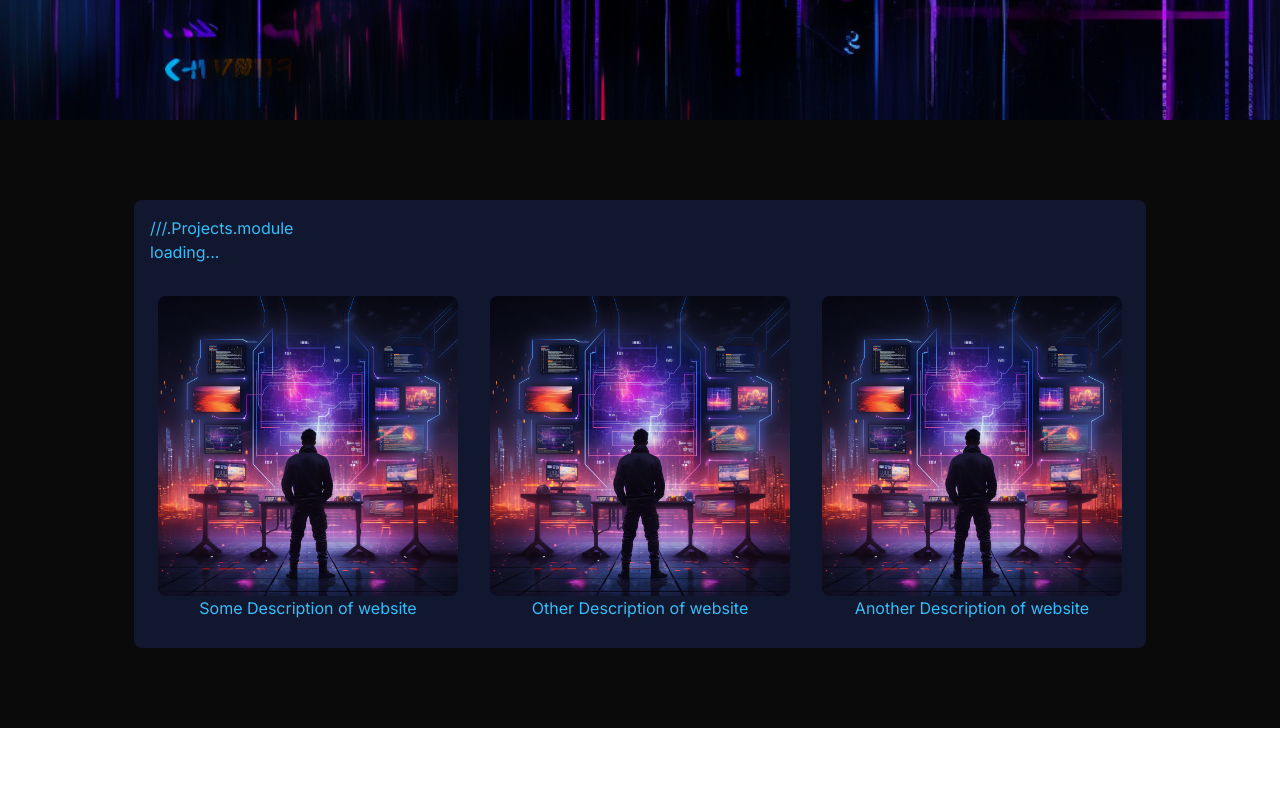
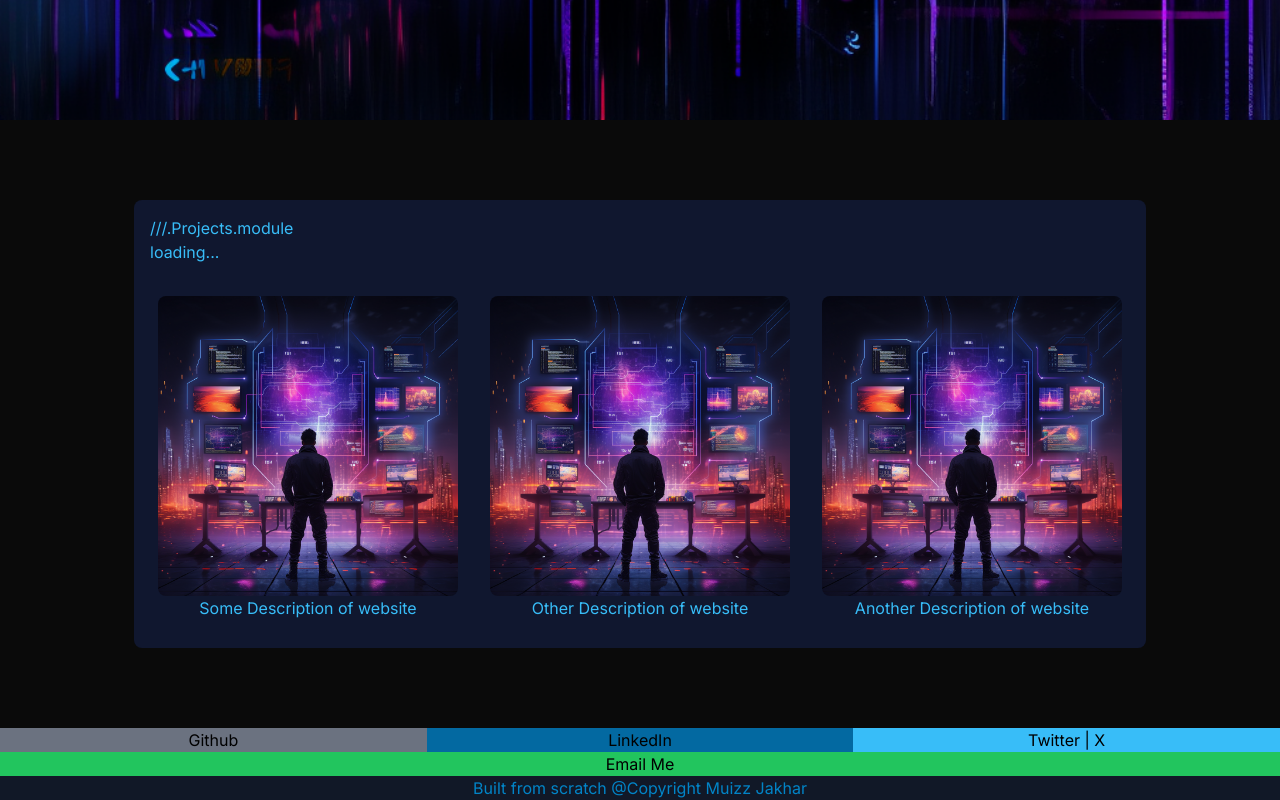
Before and after one commit to MtJakhar/my-portfolio, a Next.js app: page / in a window 1280 px wide. Shown: the part 3365-4165 px from the top of the page. Before the commit the page ends 4093 px from the top, so only its background shows below. Built offline with nearby package versions, Linux system fonts and the light colour scheme.

Commit message:
created template for contact section

```diff
--- /dev/null
+++ b/app/components/Contact.js
@@ -0,0 +1,19 @@
+import React from "react";
+
+const Contact = () => {
+  return (
+    <div className="text-center">
+      <div className="grid grid-cols-3">
+        <div className="bg-gray-500 hover:bg-gray-700">Github</div>
+        <div className="bg-sky-700 hover:bg-sky-900">LinkedIn</div>
+        <div className="bg-sky-400 hover:bg-sky-600">Twitter | X</div>
+      </div>
+      <div className="bg-green-500 hover:bg-green-700">Email Me</div>
+      <div className="bg-gray-900 text-sky-600">
+        Built from scratch @Copyright Muizz Jakhar
+      </div>
+    </div>
+  );
+};
+
+export default Contact;
--- a/app/components/IntroPage.js
+++ b/app/components/IntroPage.js
@@ -7,6 +7,7 @@ import cyberCityDivder2 from "../../public/images/cyberCityDivider2.png";
 import crypticText from "../../public/images/crypticText.png";
 import Projects from "./Projects";
 import Skills from "./Skills";
+import Contact from "./Contact";
 
 const IntroPage = () => {
   return (
@@ -34,6 +35,9 @@ const IntroPage = () => {
         <div className="bg-neutral-950 justify-center items-center flex py-20 px-10">
           <Projects />
         </div>
+        <div>
+          <Contact />
+        </div>
       </div>
     </>
   );
```
